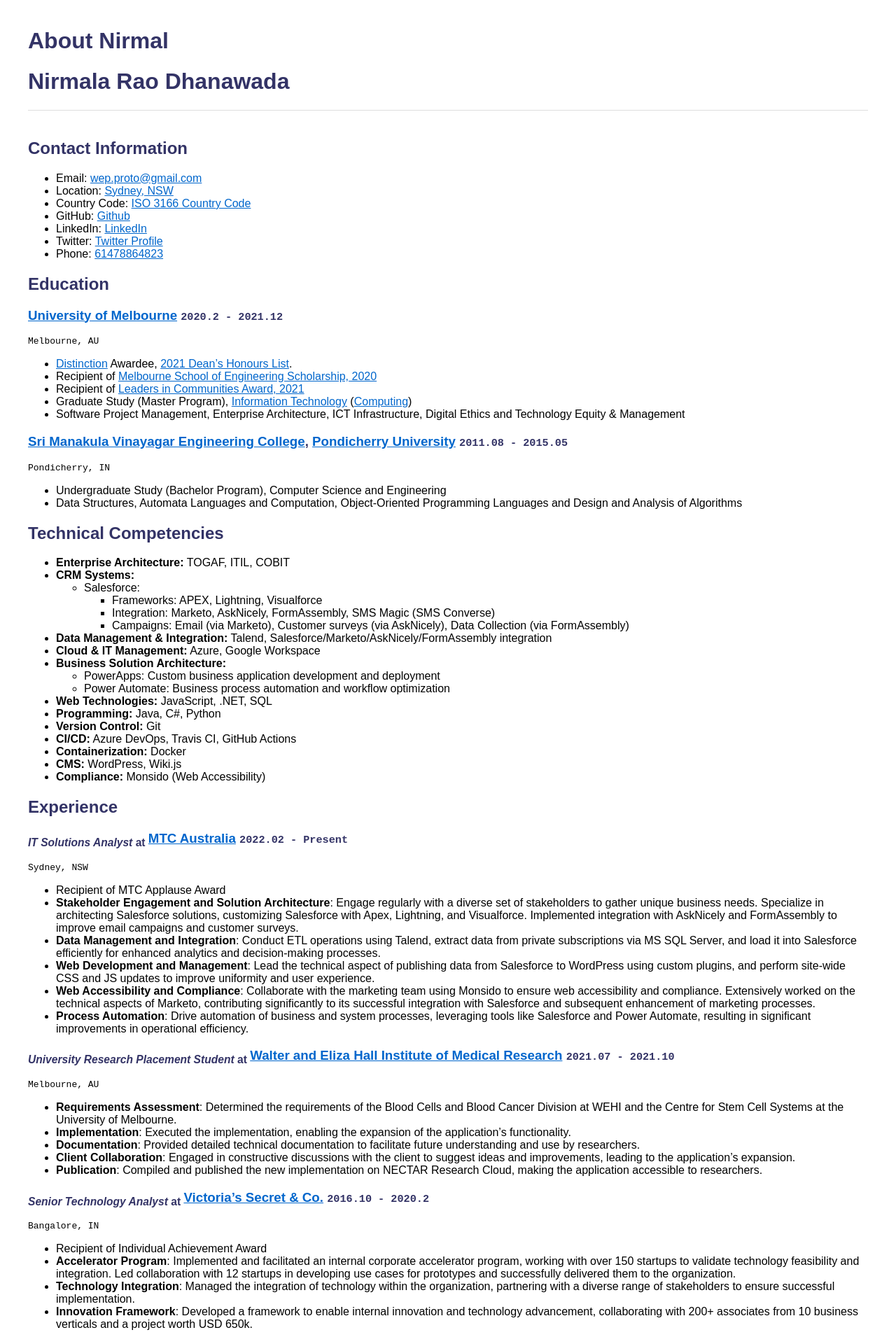
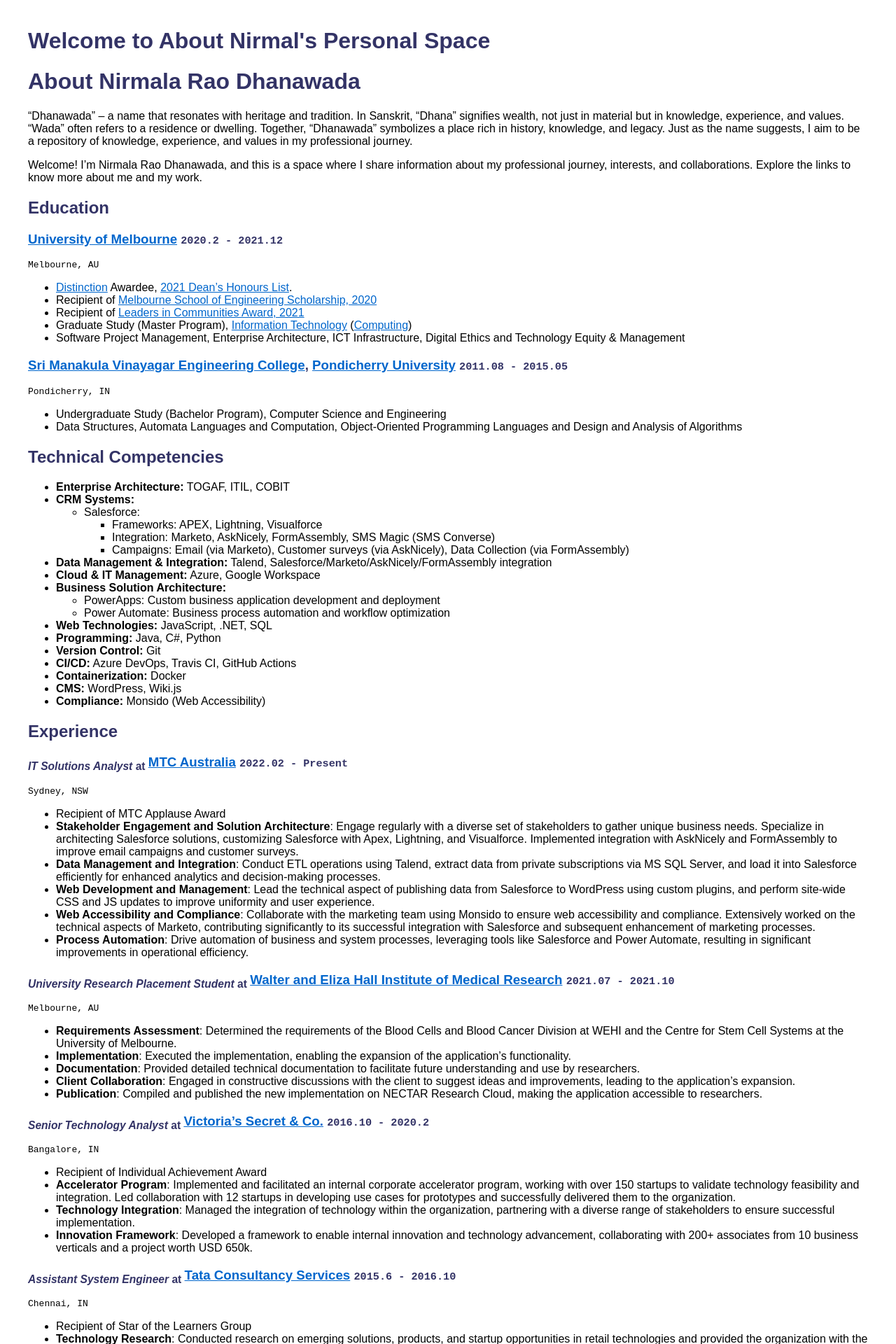
Before and after one commit to thedhanawada/about, a Jekyll site: the page built from index.md, in a window 1280 px wide. Shown: the top 1920 px of the page at 70% size. Built offline with Jekyll 4.4.1, drawn with Linux system fonts in a browser that asks for light colours; some of the changed text lies outside the part shown.

Commit message:
update#1

````diff
--- a/_layouts/cv.html
+++ b/_layouts/cv.html
@@ -8,10 +8,19 @@
         body { font-family: Arial, sans-serif; margin: 40px; }
         h1, h2, h3 { color: #333366; }
         a { color: #0066CC; }
+        footer { border-top: 1px solid #ddd; margin-top: 20px; padding-top: 20px; font-size: 0.9em; }
     </style>
 </head>
 <body>
-    <h1>{{ page.title }}</h1>
+    <h1>Welcome to {{ page.title }}'s Personal Space</h1>
     {{ content }}
+    <footer>
+        <strong>Contact:</strong>
+        <a href="{{ page.email.url }}">{{ page.email.text }}</a> |
+        <a href="{{ page.phone.url }}">{{ page.phone.text }}</a> |
+        <a href="{{ page.github.url }}">{{ page.github.text }}</a> |
+        <a href="{{ page.linkedin.url }}">{{ page.linkedin.text }}</a> |
+        <a href="{{ page.twitter.url }}">{{ page.twitter.text }}</a>
+    </footer>
 </body>
 </html>
--- a/index.md
+++ b/index.md
@@ -27,9 +27,13 @@ phone:
   text: +61478864823
 ---
 
-# Nirmala Rao Dhanawada
+# About Nirmala Rao Dhanawada
 
-{% include cv-contact.html %}
+
+"Dhanawada" – a name that resonates with heritage and tradition. In Sanskrit, "Dhana" signifies wealth, not just in material but in knowledge, experience, and values. "Wada" often refers to a residence or dwelling. Together, "Dhanawada" symbolizes a place rich in history, knowledge, and legacy. Just as the name suggests, I aim to be a repository of knowledge, experience, and values in my professional journey.
+
+
+Welcome! I'm Nirmala Rao Dhanawada, and this is a space where I share information about my professional journey, interests, and collaborations. Explore the links to know more about me and my work.
 
 <!--## Career Summary
 
@@ -147,7 +151,7 @@ Melbourne, AU
 ```
 Article No.: 56,ages 1–5
 ```
-J. Amudhavel, D. Sathian, R. S. Raghav, **Nirmala Rao Dhanawada**, P. Dhavachelvan, and K. Prem Kumar<br>
+J. Amudhavel, D. Sathian, R. S. Raghav, **About Nirmala Rao Dhanawada**, P. Dhavachelvan, and K. Prem Kumar<br>
 _ICARCSET '15: Proceedings of the 2015 International Conference on Advanced Research in Computer Science Engineering & Technology (ICARCSET 2015)_
 
 ## Projects
@@ -156,11 +160,11 @@ _ICARCSET '15: Proceedings of the 2015 International Conference on Advanced Rese
 A compact JavaScript library that enhances your form submit buttons with a visual loading spinner, providing immediate and intuitive feedback to users upon submission
 
 ### <sub> _Head of Technology Development_ at </sub>[**JMO Companion**](https://teachingforimpact.org/jmo-companion/){:target="_blank"}`Ongoing Project`
-Dr. Winston	Dzau, **Nirmala Rao Dhanawada** and Dr. Victor Lin  at Teaching for Impact<br>
+Dr. Winston	Dzau, **About Nirmala Rao Dhanawada** and Dr. Victor Lin  at Teaching for Impact<br>
 The JMO Companion App is a practical and accessible resource designed to address the challenges faced by junior doctors (JMOs) working in busy inpatient settings. Our app provides JMOs with optimized resources that are tailored to their needs, with a focus on pragmatic solutions that can be easily accessed and navigated
 
 ### **Resident Profiles**`June 2020`
-Sewwandi Perera, **Nirmala Rao Dhanawada** and Daniel Gray at University of Melbourne<br>
+Sewwandi Perera, **About Nirmala Rao Dhanawada** and Daniel Gray at University of Melbourne<br>
 _In Collaboration with the School of Design and Architecture, Swinburne University of Technology_
 
 ### <sub>_Independent Developer_ at </sub>[**LiveValidateJS**](https://github.com/Formu8JS/LiveValidateJS){:target="_blank"} Project`Ongoing Project`
````
Also changed, not shown: 1 other file.
